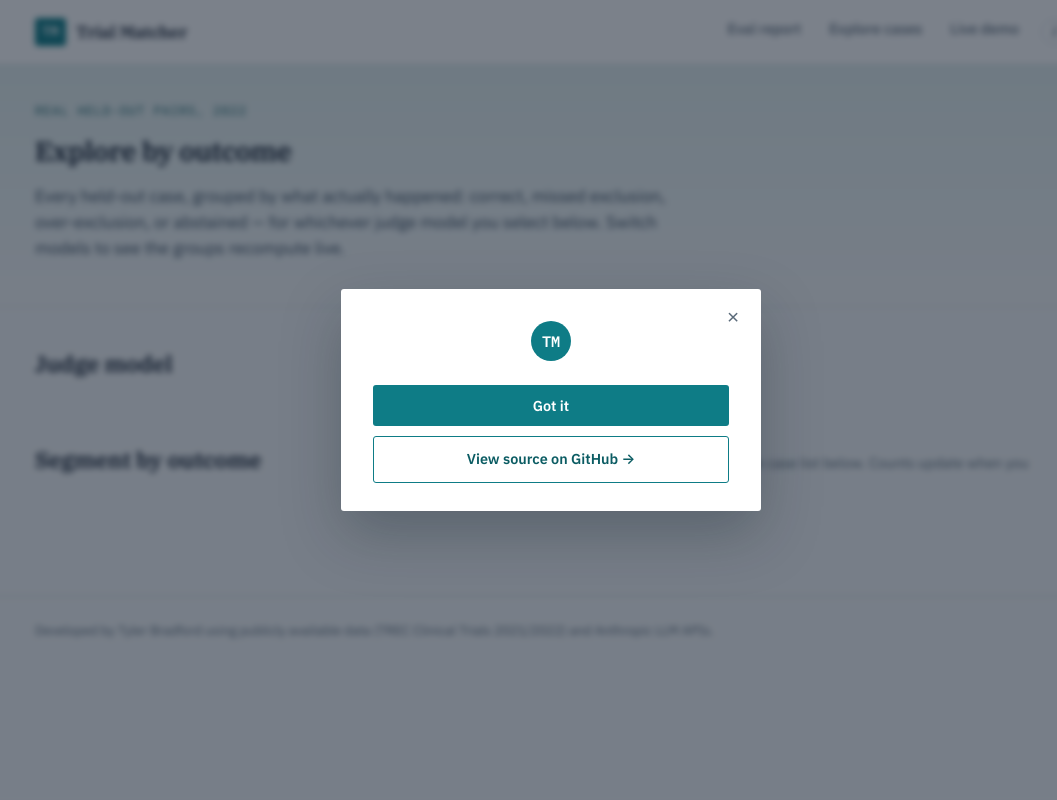
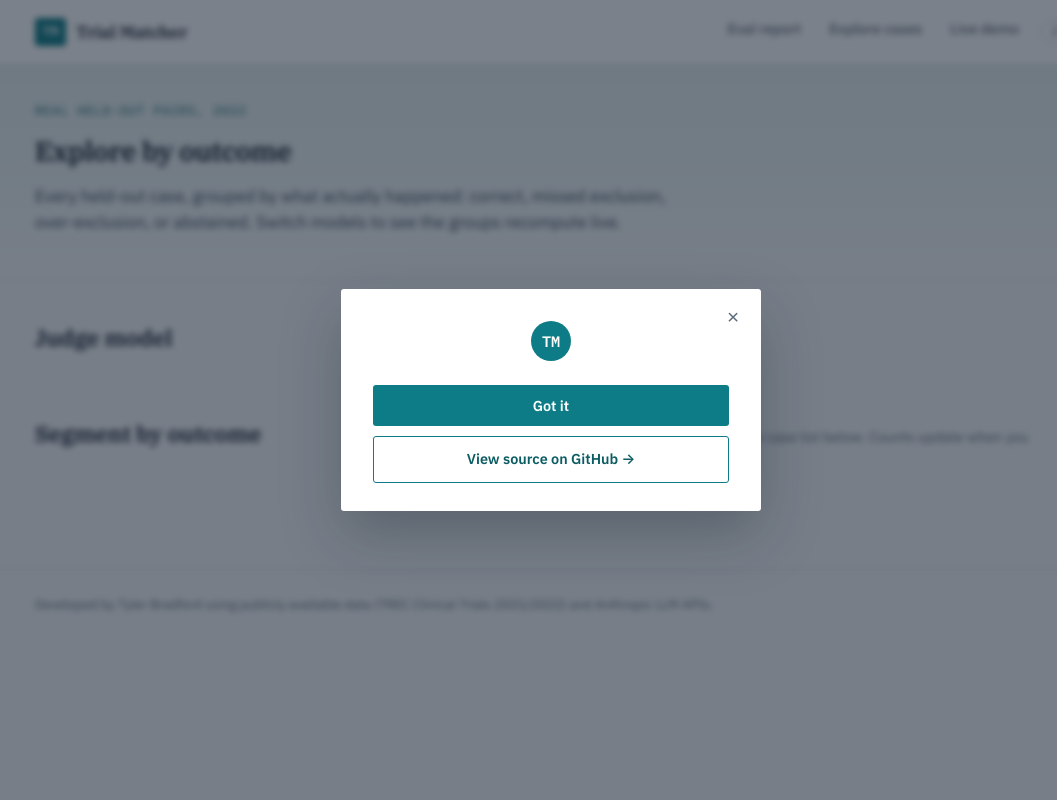
Before and after one commit to tybradf/trial-evaler, a Flask app: template app/templates/explore.html in a window 1280 px wide. Shown: the whole page, without its empty margins (89-1146 px from the left). Run offline with Flask 3, Linux system fonts and the light colour scheme; the template is opened without the code that fills it, so the values that code supplies are empty; parts of the project's set-up code (start-up, migrations or seed data) failed here and were passed over.

Commit message:
small edits

```diff
--- a/app/templates/explore.html
+++ b/app/templates/explore.html
@@ -7,8 +7,7 @@
     <span class="eyebrow">Real held-out pairs, 2022</span>
     <h1 style="font-size: 1.7rem;">Explore by outcome</h1>
     <p class="hero-sub">Every held-out case, grouped by what actually happened: correct, missed exclusion,
-      over-exclusion, or abstained — for whichever judge model you select below. Switch models to see the
-      groups recompute live.</p>
+      over-exclusion, or abstained. Switch models to see the groups recompute live.</p>
   </div>
 </section>
 
--- a/app/templates/live.html
+++ b/app/templates/live.html
@@ -16,7 +16,7 @@
   <div class="wrap">
 
     <div class="disclaimer">
-      Demo only — not medical advice, not connected to any real patient record, and not scored against
+      Demo only. Not medical advice, not connected to any real patient record, and not scored against
       ground truth. For illustration only. Please do <b>NOT</b> upload any HIPPA-protected data.
     </div>
 
```
